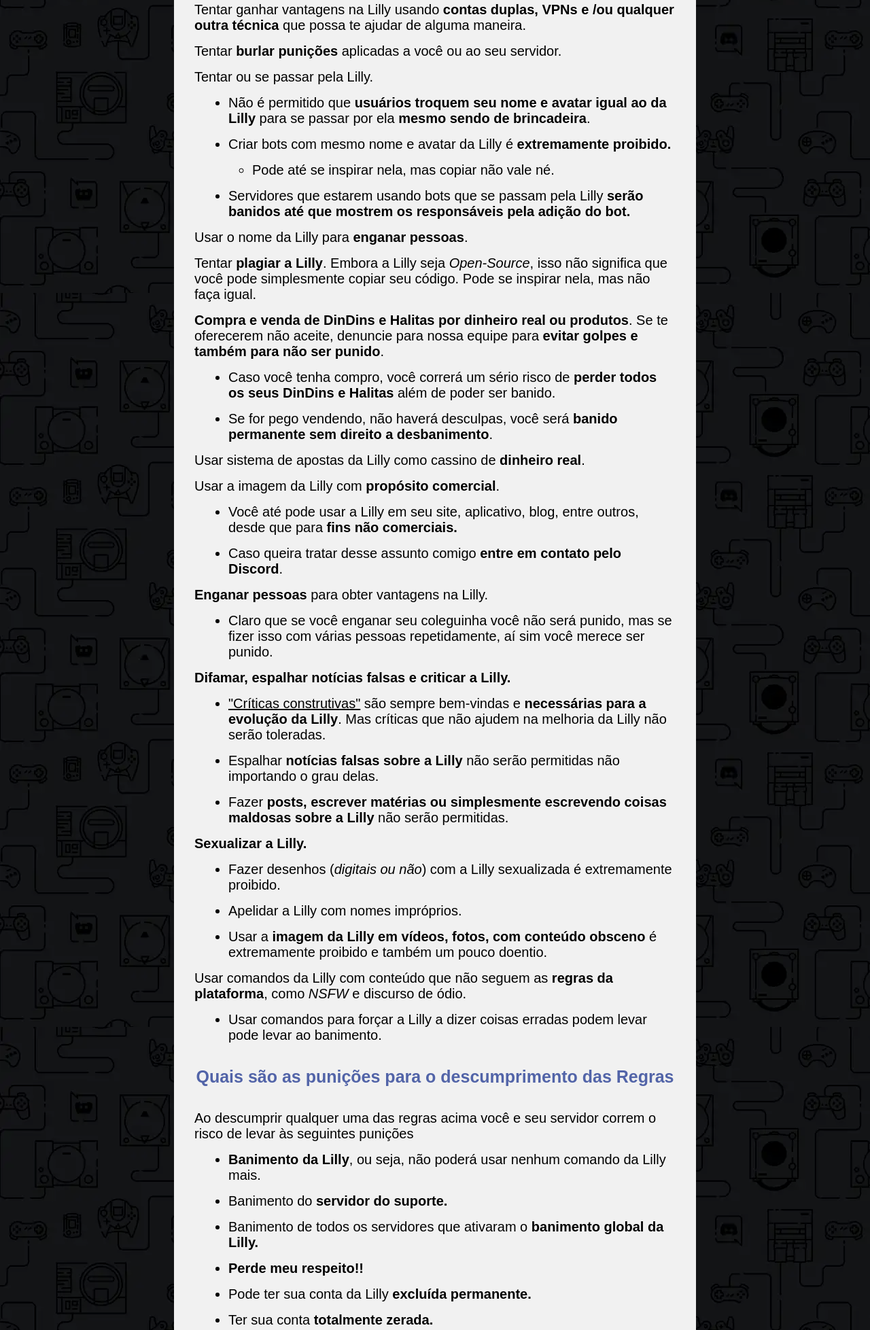
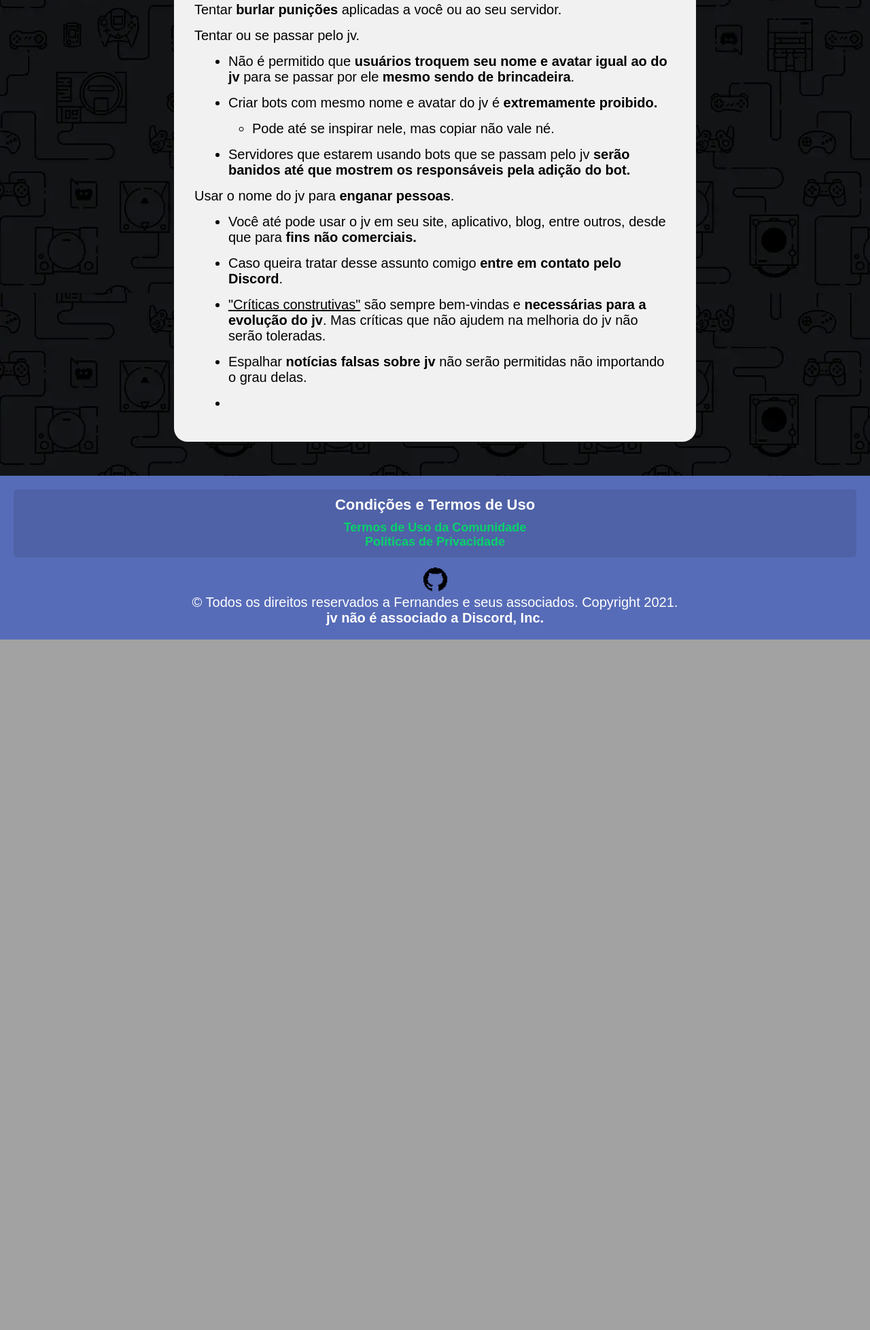
Before and after one commit to FernandesCR/Site2, a website: page src/views/communityTerms.html in a window 1280 px wide. Shown: the part 649-2606 px from the top of the page at 68% size. After the commit the page ends 1590 px from the top, so only its background shows below. Drawn offline with nearby package versions, Linux system fonts and the light colour scheme; files that its build step writes are made by us from their sources.

Commit message:
Update communityTerms.html

```diff
--- a/src/views/communityTerms.html
+++ b/src/views/communityTerms.html
@@ -14,23 +14,23 @@
 <body>
     {% include "./partials/header.html" %}
     <main>
-        <h1>Termos de uso e comunidade da Lilly</h1>
+        <h1>Termos de uso e comunidade do jv</h1>
         <section class="terms">
             <p>
-                Para manter a Lilly <strong>livre para todo mundo</strong> regras precisam ser criadas, então aqui você
+                Para manter o jv <strong>livre para todo mundo</strong> regras precisam ser criadas, então aqui você
                 vai encontrar
-                <strong>regras, condições e orientações</strong> de como usar a Lilly e todos os seus serviços.
+                <strong>regras, condições e orientações</strong> de como usar jv e todos os seus serviços.
             </p>
             <p>
                 Às regras devem ser seguidas juntamente com as <a href="https://discord.com/guidelines" target="_blank"
                     rel="noopener noreferrer">regras do Discord</a>, então, caso descumpra alguma regra do
-                Discord também estará descumprindo uma regra da Lilly.
+                Discord também estará descumprindo uma regra do jv.
             </p>
             <p>
                 Gostaria de avisar também que nós <strong>não monitoramos todos os usuários e servidores que a Lilly
                     está</strong>, então
                 contamos com a participação de usuários, administradores, moderadores, donos de servidores, etc, para
-                <strong>denunciarem</strong> pessoas usando a Lilly de maneira errada.
+                <strong>denunciarem</strong> pessoas usando o jv de maneira errada.
             </p>
 
             <h2>
@@ -38,7 +38,7 @@
             </h2>
 
             <p>
-                Tentar <strong>derrubar e/ou inviabilizar</strong> o uso da Lilly com ataques ou spams.
+                Tentar <strong>derrubar e/ou inviabilizar</strong> o uso do jv com ataques ou spams.
             <ul>
                 <li>
                     Ataques <em>DDoSs</em> são para pessoas que admitem que não são capazes de fazer algo melhor que o
@@ -47,26 +47,21 @@
             </ul>
             </p>
             <p>
-                Tentar ganhar vantagens na Lilly usando <strong>contas duplas, VPNs e /ou qualquer outra
-                    técnica</strong> que possa te
-                ajudar de alguma maneira.
-            </p>
-            <p>
                 Tentar <strong>burlar punições</strong> aplicadas a você ou ao seu servidor.
             </p>
             <p>
-                Tentar ou se passar pela Lilly.
+                Tentar ou se passar pelo jv.
             <ul>
                 <li>
-                    Não é permitido que <strong>usuários troquem seu nome e avatar igual ao da Lilly</strong> para se
-                    passar por ela
+                    Não é permitido que <strong>usuários troquem seu nome e avatar igual ao do jv</strong> para se
+                    passar por ele
                     <strong>mesmo sendo de brincadeira</strong>.
                 </li>
-                <li>Criar bots com mesmo nome e avatar da Lilly é <strong>extremamente proibido.</strong></li>
+                <li>Criar bots com mesmo nome e avatar do jv é <strong>extremamente proibido.</strong></li>
                 <ul>
-                    <li>Pode até se inspirar nela, mas copiar não vale né.</li>
+                    <li>Pode até se inspirar nele, mas copiar não vale né.</li>
                 </ul>
-                <li>Servidores que estarem usando bots que se passam pela Lilly <strong>
+                <li>Servidores que estarem usando bots que se passam pelo jv <strong>
                         serão banidos até que mostrem os
                         responsáveis pela adição do bot.
                     </strong>
@@ -74,120 +69,30 @@
             </ul>
             </p>
             <p>
-                Usar o nome da Lilly para <strong>enganar pessoas</strong>.
-            </p>
-            <p>
-                Tentar <strong>plagiar a Lilly</strong>. Embora a Lilly seja <em>Open-Source</em>, isso não significa
-                que você pode simplesmente
-                copiar seu código. Pode se inspirar nela, mas não faça igual.
-            </p>
-            <p>
-                <strong>Compra e venda de DinDins e Halitas por dinheiro real ou produtos</strong>. Se te oferecerem não
-                aceite, denuncie
-                para nossa equipe para <strong>evitar golpes e também para não ser punido</strong>.
-            <ul>
-                <li>
-                    Caso você tenha compro, você correrá um sério risco de <strong>perder todos os seus DinDins e
-                        Halitas</strong> além
-                    de poder ser banido.
-                </li>
-                <li>Se for pego vendendo, não haverá desculpas, você será <strong>banido permanente sem direito a
-                        desbanimento</strong>.
-                </li>
-            </ul>
-            </p>
-
-            <p>
-                Usar sistema de apostas da Lilly como cassino de <strong>dinheiro real</strong>.
-            </p>
-            <p>
-                Usar a imagem da Lilly com <strong>propósito comercial</strong>.
+                Usar o nome do jv para <strong>enganar pessoas</strong>.
             </p>
             <ul>
                 <li>
-                    Você até pode usar a Lilly em seu site, aplicativo, blog, entre outros, desde que para <strong>
+                    Você até pode usar o jv em seu site, aplicativo, blog, entre outros, desde que para <strong>
                         fins não
                         comerciais.
                     </strong>
                 </li>
                 <li>Caso queira tratar desse assunto comigo <strong>entre em contato pelo Discord</strong>.</li>
-            </ul>
+             </ul>
 
-            <p><strong>Enganar pessoas</strong> para obter vantagens na Lilly.</p>
-            <ul>
-                <li>Claro que se você enganar seu coleguinha você não será punido, mas se fizer isso com várias pessoas
-                    repetidamente, aí sim você merece ser punido.</li>
-            </ul>
-            <p>
-                <strong>Difamar, espalhar notícias falsas e criticar a Lilly.</strong>
             </p>
             <ul>
                 <li>
-                    <u>"Críticas construtivas"</u> são sempre bem-vindas e <strong>necessárias para a evolução da
-                        Lilly</strong>. Mas críticas
-                    que não ajudem na melhoria da Lilly não serão toleradas.
+                    <u>"Críticas construtivas"</u> são sempre bem-vindas e <strong>necessárias para a evolução do
+                        jv</strong>. Mas críticas
+                    que não ajudem na melhoria do jv não serão toleradas.
                 </li>
                 <li>
-                    Espalhar <strong>notícias falsas sobre a Lilly</strong> não serão permitidas não importando o grau
+                    Espalhar <strong>notícias falsas sobre jv</strong> não serão permitidas não importando o grau
                     delas.
                 </li>
                 <li>
-                    Fazer <strong>posts, escrever matérias ou simplesmente escrevendo coisas maldosas sobre a
-                        Lilly</strong> não serão
-                    permitidas.
-                </li>
-            </ul>
-            <p>
-                <strong>Sexualizar a Lilly.</strong>
-            </p>
-            <ul>
-                <li>
-                    Fazer desenhos (<em>digitais ou não</em>) com a Lilly sexualizada é extremamente proibido.
-                </li>
-                <li>Apelidar a Lilly com nomes impróprios.</li>
-                <li>
-                    Usar a <strong>imagem da Lilly em vídeos, fotos, com conteúdo obsceno</strong> é extremamente
-                    proibido e também um
-                    pouco doentio.
-                </li>
-            </ul>
-            <p>
-                Usar comandos da Lilly com conteúdo que não seguem as <strong>regras da plataforma</strong>, como
-                <em>NSFW</em> e discurso de
-                ódio.
-            </p>
-            <ul>
-                <li>Usar comandos para forçar a Lilly a dizer coisas erradas podem levar pode levar ao banimento.</li>
-            </ul>
-
-            <h2>Quais são as punições para o descumprimento das Regras</h2>
-            <p>
-                Ao descumprir qualquer uma das regras acima você e seu servidor correm o risco de levar às seguintes
-                punições
-            </p>
-            <ul>
-                <li><strong>Banimento da Lilly</strong>, ou seja, não poderá usar nenhum comando da Lilly mais.</li>
-                <li>Banimento do <strong>servidor do suporte.</strong></li>
-                <li>Banimento de todos os servidores que ativaram o <strong>banimento global da Lilly.</strong></li>
-                <li><strong>Perde meu respeito!!</strong></li>
-                <li>Pode ter sua conta da Lilly <strong>excluída permanente.</strong></li>
-                <li>Ter sua conta <strong>totalmente zerada.</strong></li>
-                <li>Apenas um aviso.</li>
-            </ul>
-            <p>
-                Às punições podem ser retiradas com o decorrer das <strong>
-                    investigações do seu caso ou você poderá pedir para a
-                    equipe que tire
-                </strong> (desde que tenha provas que cometemos um engano ou que não fez nada de errado).
-                NÓS NÃO
-                SOMOS OBRIGADOS A RETIRAR SUA PUNIÇÃO, SE FOR REJEITADO NÃO INSISTA!!
-            </p>
-            <p>
-                Então espero que todos sigam as regras para que possamos criar uma comunidade incrível e cheia de
-                <strong>
-                    pessoas
-                    responsáveis e decentes
-                </strong>!!
             </p>
         </section>
     </main>
```
